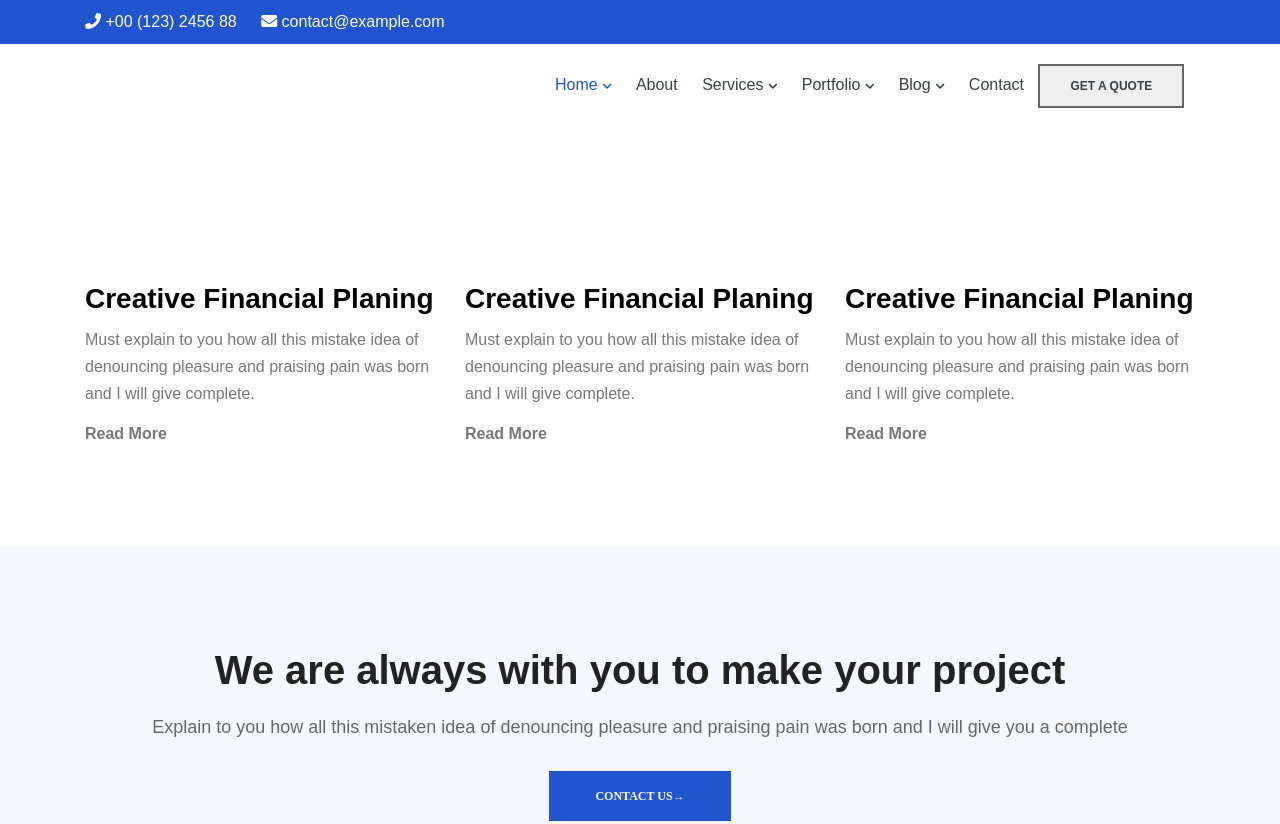
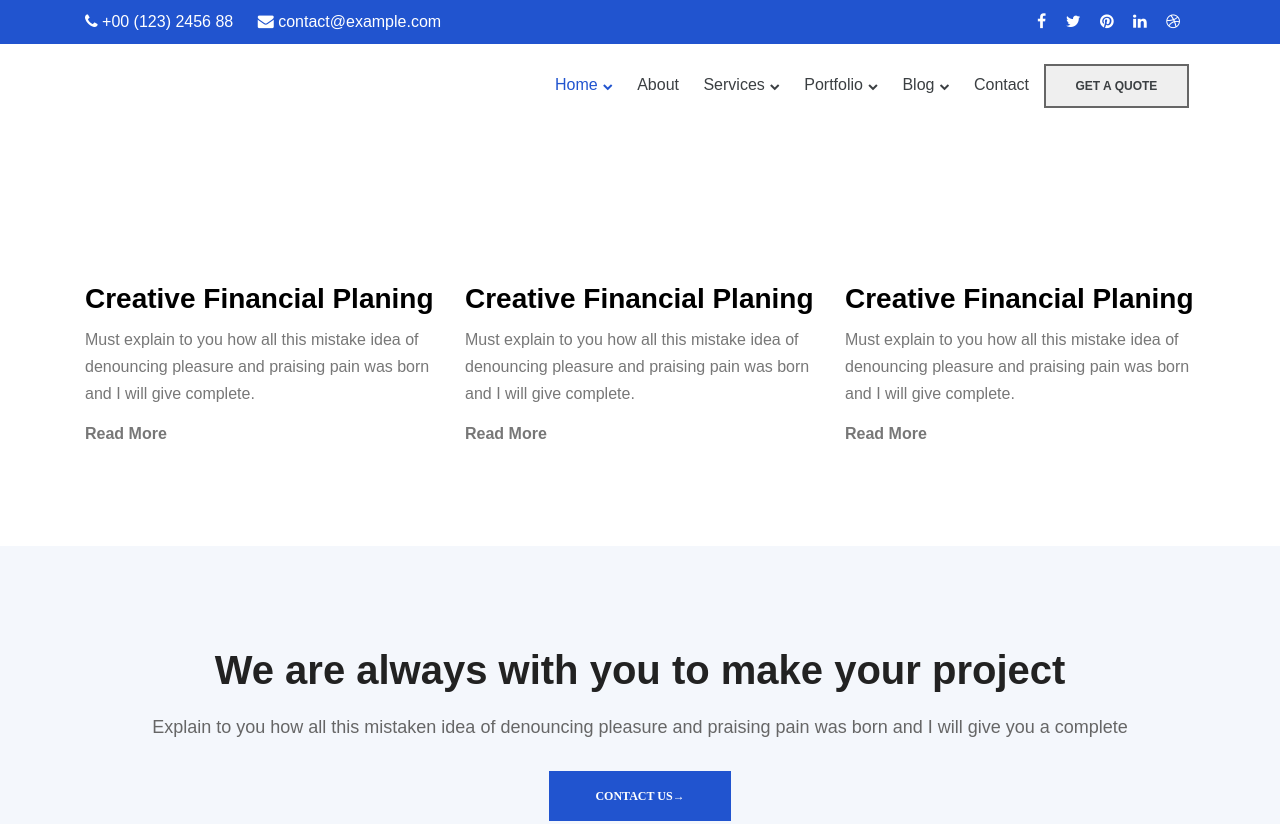
Before and after one commit to macnguyennguyenhuan/kormi, a plain HTML site: page index.html in a window 1280 px wide. Shown: the top 824 px of the page. Drawn offline with Linux system fonts and the light colour scheme.

Commit message:
Add files via upload

```diff
--- a/index.html
+++ b/index.html
@@ -7,6 +7,7 @@
     <link rel="stylesheet" href="./public/css/bootstrap.min.css">
     <!-- Link Font Awesome-->
     <link rel="stylesheet" href="./public/css/all.min.css">
+    <link href="https://maxcdn.bootstrapcdn.com/font-awesome/4.2.0/css/font-awesome.min.css" rel="stylesheet">
     <!-- Link CSS -->
     <link rel="stylesheet" href="./public/css/styles.css">
     <title>Document</title>
```
